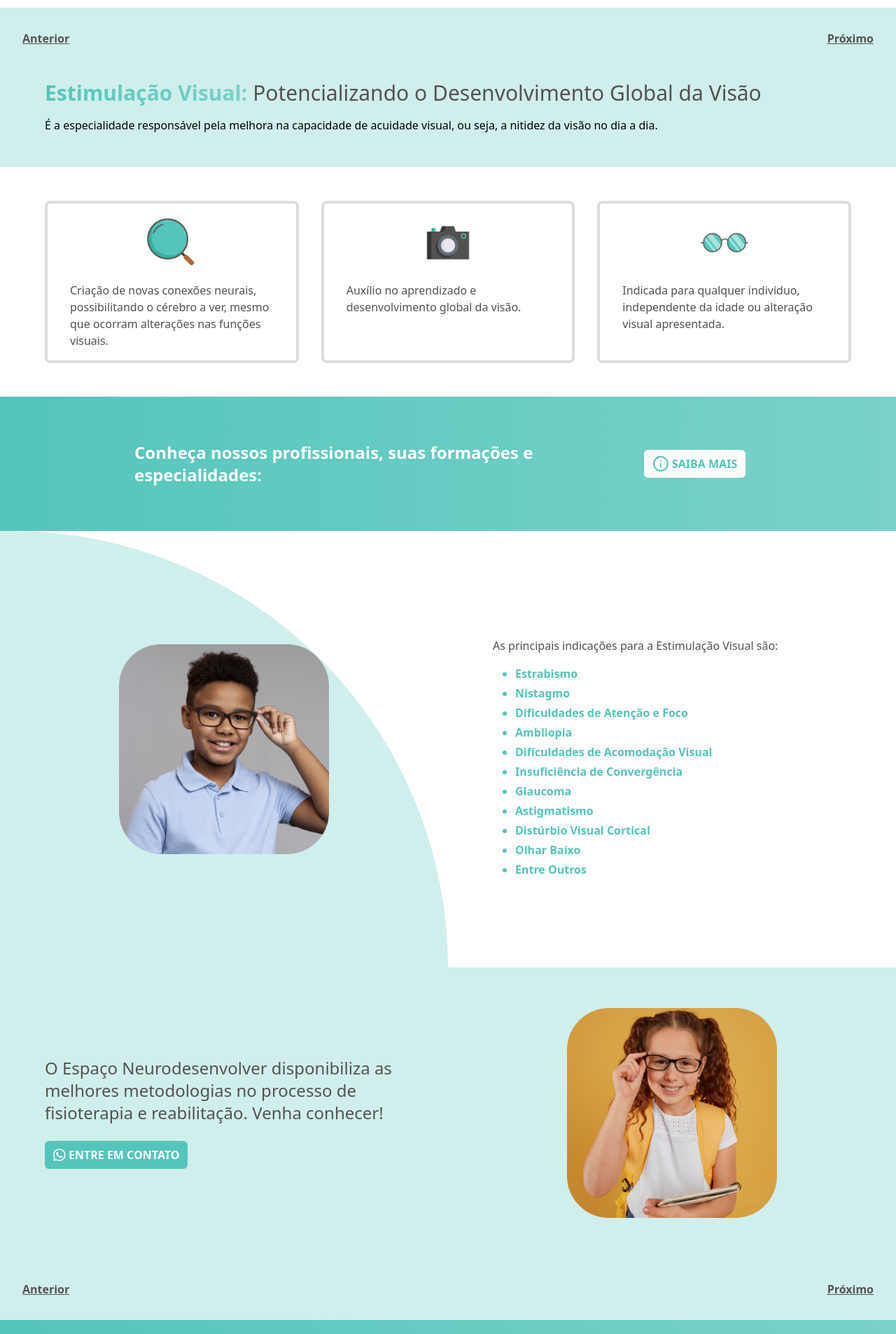
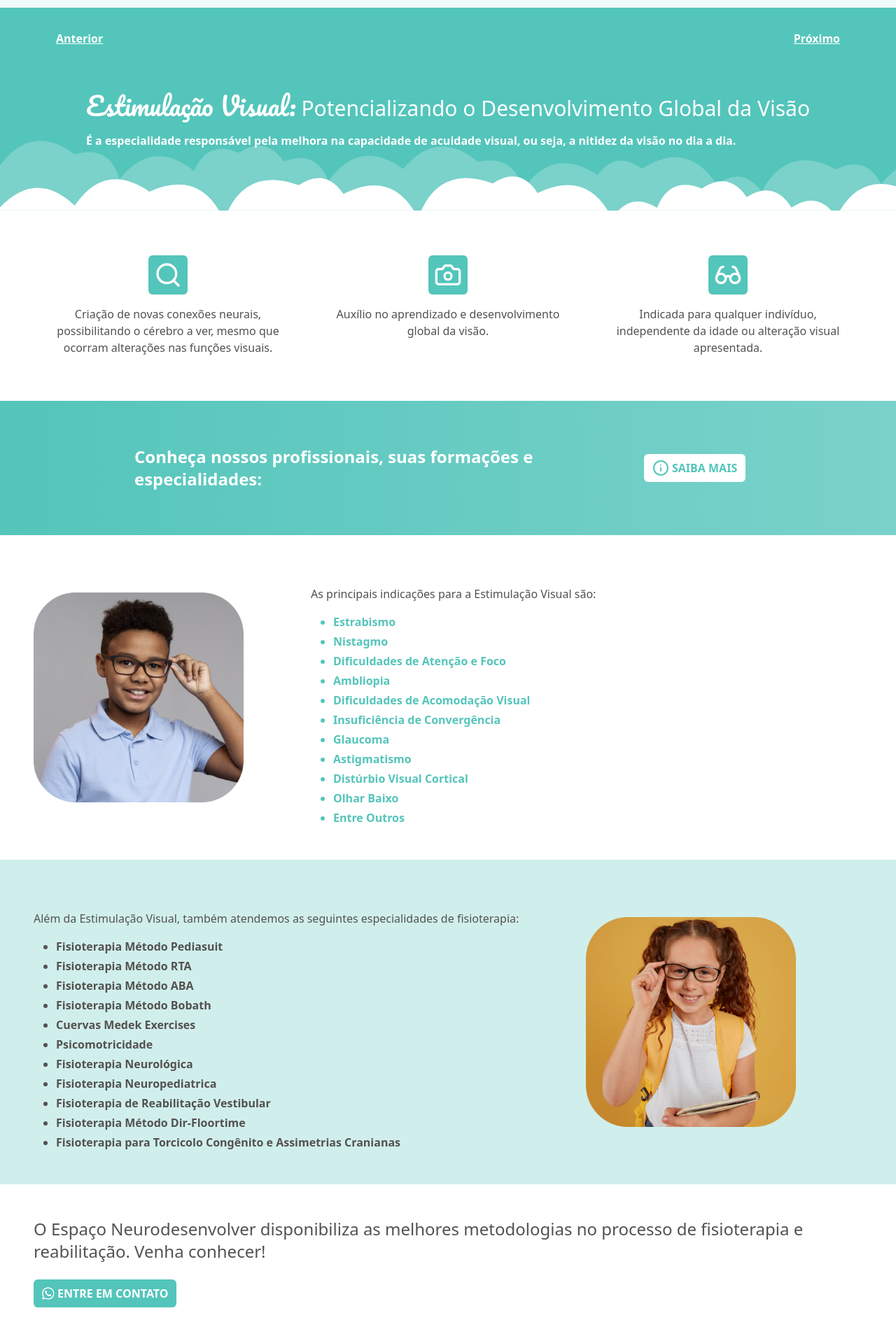
Before and after one commit to NathanPatrzyk/espaconeurodesenvolver, a React (Vite) app: page /especialidades/estimulacaovisual in a window 1280 px wide. Shown: the part 53-1960 px from the top of the page at 70% size. Built offline with nearby package versions, Linux system fonts and the light colour scheme.

Commit message:
🦄 refactor: EstimulacaoVisual component layout and enhance styling

```diff
--- a/src/routes/EstimulacaoVisual.jsx
+++ b/src/routes/EstimulacaoVisual.jsx
@@ -7,20 +7,19 @@ import Footer from "../components/Footer";
 import Link from "../components/link/Link";
 import LinksSmall from "../components/link/LinksSmall";
 import LinkGoToProfessionals from "../components/link/LinkGoToProfessionals";
-
-import IconZoom from "../assets/zoom.webp";
-import IconCamera from "../assets/camera.webp";
-import IconGlasses from "../assets/glasses.webp";
 import IconWhatsapp from "../assets/whatsapp.svg";
 
 import ImageEstimulacaoVisualAlternative from "../assets/estimulacaoVisualAlternative.webp";
 import ImageEstimulacaoVisualAlternative2 from "../assets/estimulacaoVisualAlternative2.webp";
+import { Camera, Glasses, Search } from "lucide-react";
+import Flex from "../components/layout/Flex";
 
 const EstimulacaoVisual = () => {
   const name = "Estimulação Visual";
   return (
-    <div className="pt-16">
-      <div className="bg-light-cyan-neuro">
+    <div>
+      <div className="flex w-full flex-col items-center bg-dark-cyan-neuro bg-[url('/cloud4.svg')] bg-cover bg-bottom bg-no-repeat pt-16">
+        <div className="flex w-full max-w-7xl flex-col flex-wrap justify-center px-4 md:px-12">
           {json.pages.map(
             (page) =>
               page.childrens &&
@@ -30,54 +29,61 @@ const EstimulacaoVisual = () => {
                     key={children.link}
                     previous={children.previous}
                     next={children.next}
+                    textColor="white"
                   />
                 ) : null,
               ),
           )}
-      </div>
-      <main className="flex flex-col-reverse bg-light-cyan-neuro md:flex-row">
-        <div className="flex flex-1 flex-col px-4 py-8 pt-4 md:px-16 md:py-12 md:pt-4">
+          <div className="flex h-full justify-center p-4 md:p-8">
             <Motion>
-            <h1 className="pb-4 text-3xl text-dark-neuro">
-              <span className="bg-gradient-to-r from-dark-cyan-neuro to-cyan-neuro bg-clip-text text-3xl font-bold text-transparent">
+              <h1 className="pb-4 text-center text-3xl text-white md:text-left">
+                <span className="font-decoration text-4xl">
                   Estimulação Visual:
                 </span>{" "}
                 Potencializando o Desenvolvimento Global da Visão
               </h1>
-            <p>
+              <p className="pb-14 text-center font-bold text-light-neuro md:text-left">
                 É a especialidade responsável pela melhora na capacidade de
                 acuidade visual, ou seja, a nitidez da visão no dia a dia.
               </p>
             </Motion>
           </div>
-      </main>
+        </div>
+      </div>
+
       <Motion>
-        <section className="flex flex-col gap-8 px-4 py-8 md:flex-row md:px-16 md:py-12">
-          <div className="flex-1 rounded-lg border-4 border-dark-neuro border-opacity-20 px-8 py-4 hover:border-cyan-neuro">
-            <img className="mx-auto h-20 w-20" src={IconZoom} />
-            <p className="pt-4 text-dark-neuro">
-              Criação de novas conexões neurais, possibilitando o cérebro a ver,
-              mesmo que ocorram alterações nas funções visuais.
+        <div className="flex w-full justify-center">
+          <section
+            id="sobre"
+            className="grid w-full max-w-7xl grid-cols-1 gap-4 p-4 md:grid-cols-3 md:p-12"
+          >
+            <div className="flex-1 p-4">
+              <Search className="mx-auto size-14 rounded-md bg-dark-cyan-neuro p-2 text-light-neuro" />
+              <p className="pt-4 text-center text-dark-neuro">
+                Criação de novas conexões neurais, possibilitando o cérebro a
+                ver, mesmo que ocorram alterações nas funções visuais.
               </p>
             </div>
-          <div className="flex-1 rounded-lg border-4 border-dark-neuro border-opacity-20 px-8 py-4 hover:border-cyan-neuro">
-            <img className="mx-auto h-20 w-20" src={IconCamera} />
-            <p className="pt-4 text-dark-neuro">
+            <div className="flex-1 p-4">
+              <Camera className="mx-auto size-14 rounded-md bg-dark-cyan-neuro p-2 text-light-neuro" />
+              <p className="pt-4 text-center text-dark-neuro">
                 Auxílio no aprendizado e desenvolvimento global da visão.
               </p>
             </div>
-          <div className="flex-1 rounded-lg border-4 border-dark-neuro border-opacity-20 px-8 py-4 hover:border-cyan-neuro">
-            <img className="mx-auto h-20 w-20" src={IconGlasses} />
-            <p className="pt-4 text-dark-neuro">
+            <div className="flex-1 p-4">
+              <Glasses className="mx-auto size-14 rounded-md bg-dark-cyan-neuro p-2 text-light-neuro" />
+              <p className="pt-4 text-center text-dark-neuro">
                 Indicada para qualquer indivíduo, independente da idade ou
                 alteração visual apresentada.
               </p>
             </div>
           </section>
+        </div>
       </Motion>
       <LinkGoToProfessionals />
-      <section className="flex flex-col md:flex-row">
-        <div className="flex flex-1 items-center justify-center rounded-none py-8 md:rounded-none md:rounded-tr-[800px] md:bg-gradient-to-r md:from-light-cyan-neuro md:to-light-cyan-neuro md:px-16 md:py-12">
+      <section className="flex w-full justify-center bg-light-neuro">
+        <Flex className="flex-col md:flex-row">
+          <div className="flex items-center justify-center p-4 md:p-12">
             <Motion>
               <img
                 src={ImageEstimulacaoVisualAlternative}
@@ -85,7 +91,7 @@ const EstimulacaoVisual = () => {
               ></img>
             </Motion>
           </div>
-        <div className="flex flex-1 flex-col justify-center px-4 py-8 md:px-16 md:py-32">
+          <div className="flex flex-1 flex-col justify-center p-4 md:p-12">
             <Motion>
               <p className="pt-6 text-dark-neuro">
                 As principais indicações para a Estimulação Visual são:{" "}
@@ -105,12 +111,49 @@ const EstimulacaoVisual = () => {
               </p>
             </Motion>
           </div>
+        </Flex>
       </section>
-      <section>
-        <div className="flex flex-col-reverse bg-light-cyan-neuro md:flex-row">
-          <div className="flex flex-1 flex-col justify-center px-4 py-8 md:px-16 md:py-32">
+      <section className="flex w-full justify-center bg-light-cyan-neuro">
+        <Flex className="flex-col-reverse md:flex-row">
+          <div className="flex items-center justify-center p-4 md:p-12">
             <Motion>
-              <h1 className="text-2xl text-dark-neuro">
+              <p className="pt-6 text-center text-dark-neuro md:text-left">
+                Além da Estimulação Visual, também atendemos as seguintes
+                especialidades de fisioterapia:{" "}
+                <ul className="flex list-disc flex-col gap-1 ps-8 pt-4 text-left font-bold">
+                  <li>Fisioterapia Método Pediasuit</li>
+                  <li>Fisioterapia Método RTA</li>
+                  <li>Fisioterapia Método ABA</li>
+                  <li>Fisioterapia Método Bobath</li>
+                  <li>Cuervas Medek Exercises</li>
+                  <li>Psicomotricidade</li>
+                  <li>Fisioterapia Neurológica</li>
+                  <li>Fisioterapia Neuropediatrica</li>
+                  <li>Fisioterapia de Reabilitação Vestibular</li>
+                  <li>Fisioterapia Método Dir-Floortime</li>
+                  <li>
+                    Fisioterapia para Torcicolo Congênito e Assimetrias
+                    Cranianas
+                  </li>
+                </ul>
+              </p>
+            </Motion>
+          </div>
+          <div className="flex flex-1 flex-col justify-center p-4 md:p-12">
+            <Motion>
+              <img
+                src={ImageEstimulacaoVisualAlternative2}
+                className="size-[90vw] max-h-[300px] max-w-[300px] sm:size-[300px]"
+              ></img>
+            </Motion>
+          </div>
+        </Flex>
+      </section>
+      <section className="flex w-full justify-center bg-light-neuro">
+        <Flex className="flex-col-reverse md:flex-row">
+          <div className="flex items-center justify-center p-4 md:p-12">
+            <Motion>
+              <h1 className="text-center text-2xl text-dark-neuro md:text-left">
                 O Espaço Neurodesenvolver disponibiliza as melhores metodologias
                 no processo de fisioterapia e reabilitação. Venha conhecer!
               </h1>
@@ -124,17 +167,11 @@ const EstimulacaoVisual = () => {
               </div>
             </Motion>
           </div>
-          <div className="flex flex-1 items-center justify-center rounded-none py-8 md:rounded-none md:rounded-bl-[800px] md:px-16 md:py-12">
-            <Motion>
-              <img
-                src={ImageEstimulacaoVisualAlternative2}
-                className="size-[90vw] max-h-[300px] max-w-[300px] sm:size-[300px]"
-              ></img>
-            </Motion>
-          </div>
-        </div>
+        </Flex>
       </section>
-      <div className="bg-light-cyan-neuro">
+
+      <div className="flex w-full flex-col items-center">
+        <div className="flex w-full max-w-7xl flex-col flex-wrap justify-center gap-4 px-0 md:px-4">
           {json.pages.map(
             (page) =>
               page.childrens &&
@@ -149,6 +186,8 @@ const EstimulacaoVisual = () => {
               ),
           )}
         </div>
+      </div>
+
       <Nav />
       <Footer />
     </div>
```
Lines whose indentation alone changed are shown as unchanged.
